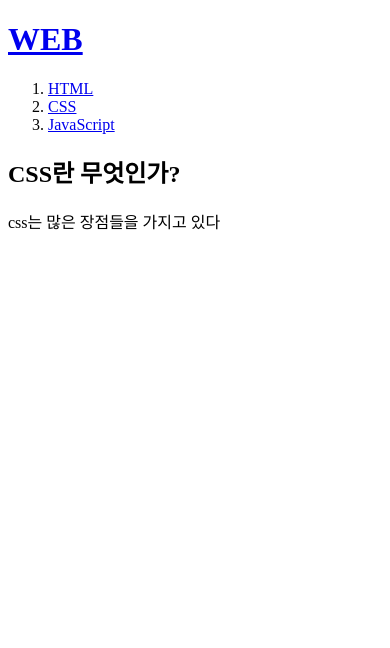
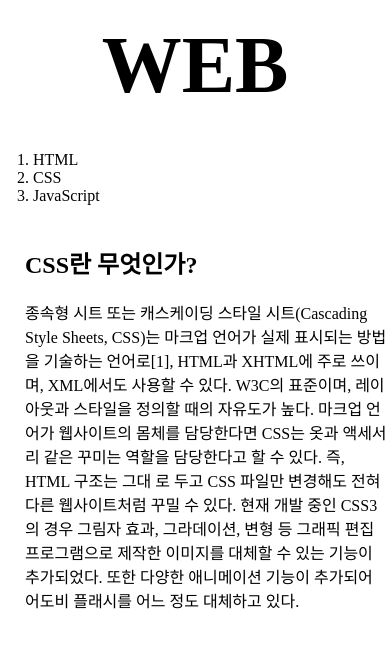
Before and after one commit to Antaeseon/web, a plain HTML site: page 2.html in a window 390 px wide. Drawn offline with Linux system fonts and the light colour scheme.

Commit message:
"web study"

```diff
--- a/2.html
+++ b/2.html
@@ -3,17 +3,31 @@
   <head>
     <title>WEB1 - CSS</title>
     <meta charset="utf-8">
+    <link rel="stylesheet" href="style.css">
   </head>
   <body>
     <h1><a href="index.html">WEB</a></h1>
+    <div id="grid">
     <ol>
-      <li><a href="1.html">HTML</a></li>
-      <li><a href="2.html">CSS</a></li>
+      <li><a href="1.html" >HTML</a></li>
+      <li><a href="2.html" >CSS</a></li>
       <li><a href="3.html">JavaScript</a></li>
     </ol>
-    <h2>CSS란 무엇인가?</h1>
-    <p>
-      css는 많은 장점들을 가지고 있다
-    </p>
+    <div id="article">
+      <h2>CSS란 무엇인가?</h1>
+      <p>
+      종속형 시트 또는 캐스케이딩 스타일 시트(Cascading Style Sheets, CSS)는
+      마크업 언어가 실제 표시되는 방법을 기술하는 언어로[1], HTML과 XHTML에 주로
+      쓰이며, XML에서도 사용할 수 있다. W3C의 표준이며, 레이아웃과 스타일을 정의할
+      때의 자유도가 높다.
+      마크업 언어가 웹사이트의 몸체를 담당한다면 CSS는 옷과 액세서리
+      같은 꾸미는 역할을 담당한다고 할 수 있다. 즉, HTML 구조는 그대
+      로 두고 CSS 파일만 변경해도 전혀 다른 웹사이트처럼 꾸밀 수 있다.
+      현재 개발 중인 CSS3의 경우 그림자 효과, 그라데이션, 변형
+      등 그래픽 편집 프로그램으로 제작한 이미지를 대체할 수 있는 기능이 추가되었다.
+      또한 다양한 애니메이션 기능이 추가되어 어도비 플래시를 어느 정도 대체하고 있다.
+      </p>
+    </div>
+  </div>
   </body>
 </html>
--- /dev/null
+++ b/style.css
@@ -0,0 +1,42 @@
+  body{
+    margin: 0;
+  }
+  a{
+    color:black;
+    text-decoration: none;
+  }
+
+  h1{
+    font-size: 80px;
+    text-align: center;
+    border-bottom: 1px solid gray;
+    margin:0;
+    padding: 20px;
+  }
+  ol{
+    border-right: 1px solid gray;
+    width: 100px;
+    margin: 0;
+    padding: 20px;
+  }
+  #grid{
+    display: grid;
+    grid-template-columns: 150px 1fr;
+  }
+  #grid ol{
+    padding-left: 33px;
+  }
+  #article{
+    padding-left: 25px;
+  }
+  @media(max-width:800px) {
+    #grid{
+      display: block;
+    }
+    ol{
+      border-right: none;
+  }
+  h1{
+    border-bottom: none;
+    }
+}
```
Also changed, not shown: 1.html (+12 -3 lines), 3.html (+6 -0 lines), box.html (added, +27 -0 lines), box1.html (added, +20 -0 lines), grid.html (added, +23 -0 lines), mediaquery.html (added, +24 -0 lines), 1 other file.
